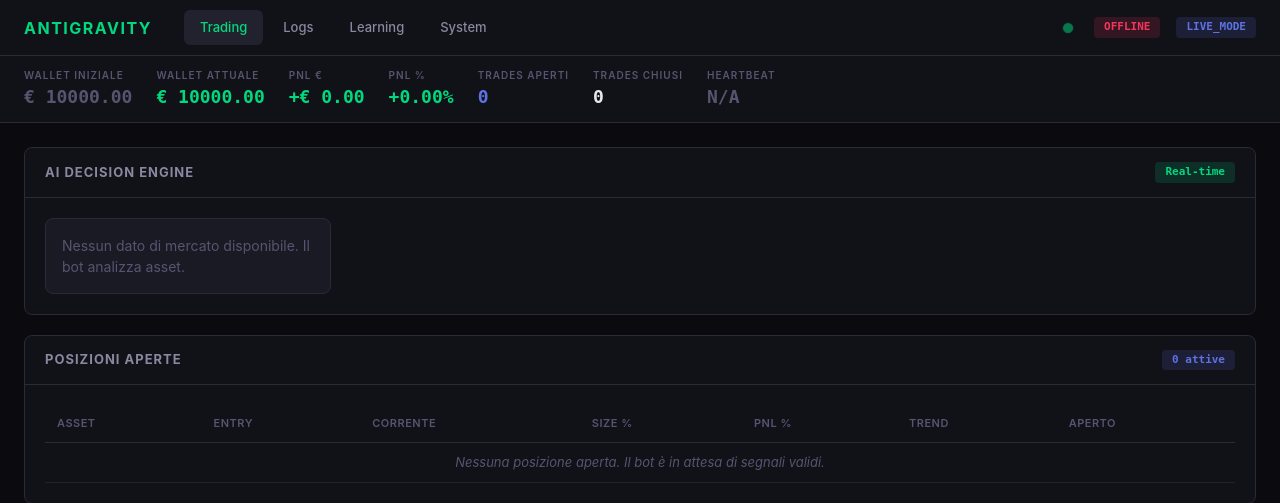
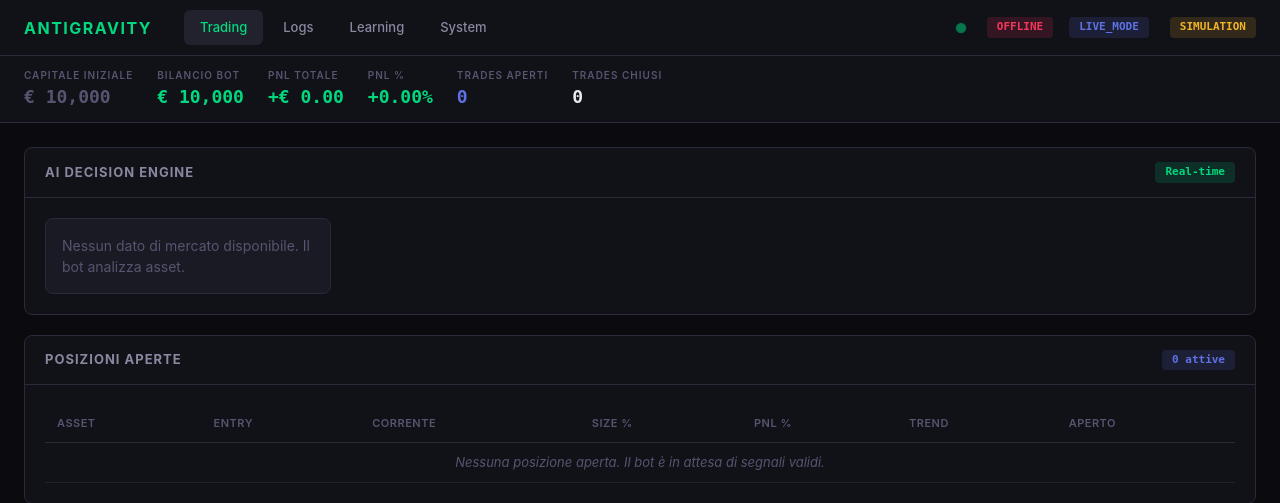
Before and after one commit to tony88pisa/ai-binance, a FastAPI app: page /trading in a window 1280 px wide. Shown: the top 503 px of the page. Run offline with FastAPI, Linux system fonts and the light colour scheme; data comes from the database, SQL or seed files in the repository; data that the repository does not hold is empty.

Commit message:
feat(dashboard): full sync with binance testnet ui and real balance

```diff
--- a/dashboard/static/js/trading.js
+++ b/dashboard/static/js/trading.js
@@ -31,14 +31,39 @@ async function refresh() {
       const wNow = parseFloat(state.wallet_current || 0);
       const pEur = parseFloat(state.pnl_eur || 0);
       const pPct = parseFloat(state.pnl_pct || 0);
+      const exMode = state.exchange_mode || 'SIMULATION';
+      const currency = exMode === 'TESTNET' ? '$' : '€';
 
-      if (document.getElementById('wallet-init')) document.getElementById('wallet-init').textContent = '€ ' + wInit.toFixed(2);
+      // Update Mode Badge
+      if (document.getElementById('exchange-mode-badge')) {
+          const emb = document.getElementById('exchange-mode-badge');
+          emb.textContent = exMode;
+          emb.className = 'badge ' + (exMode === 'TESTNET' ? 'badge-green' : 'badge-amber');
+      }
+
+      // Update Init Wallet
+      if (document.getElementById('wallet-init')) {
+          document.getElementById('wallet-init').textContent = currency + ' ' + wInit.toLocaleString();
+      }
+
+      // Update Current Wallet
       if (document.getElementById('wallet-now')) {
-          document.getElementById('wallet-now').textContent = '€ ' + wNow.toFixed(2);
+          document.getElementById('wallet-now').textContent = currency + ' ' + wNow.toLocaleString();
           document.getElementById('wallet-now').className = 'stat-value ' + colorPnl(pEur);
       }
+
+      // Update Testnet Box
+      if (document.getElementById('testnet-balance-box')) {
+          if (state.testnet_balance_usdt !== null && state.testnet_balance_usdt !== undefined) {
+              document.getElementById('testnet-balance-box').style.display = 'flex';
+              document.getElementById('testnet-balance-val').textContent = state.testnet_balance_usdt.toLocaleString() + ' USDT';
+          } else {
+              document.getElementById('testnet-balance-box').style.display = 'none';
+          }
+      }
+
       if (document.getElementById('pnl-eur')) {
-          document.getElementById('pnl-eur').textContent = (pEur >= 0 ? '+' : '') + '€ ' + pEur.toFixed(2);
+          document.getElementById('pnl-eur').textContent = (pEur >= 0 ? '+' : '') + currency + ' ' + pEur.toFixed(2);
           document.getElementById('pnl-eur').className = 'stat-value ' + colorPnl(pEur);
       }
       if (document.getElementById('pnl-pct')) {
@@ -47,10 +72,7 @@ async function refresh() {
       }
       if (document.getElementById('open-cnt')) document.getElementById('open-cnt').textContent = (positions && !posErr) ? positions.length : 0;
       if (document.getElementById('closed-cnt')) document.getElementById('closed-cnt').textContent = state.closed_trades || 0;
-      if (document.getElementById('hb-val')) {
-          const hbStr = (state.hb || '---').toString();
-          document.getElementById('hb-val').textContent = hbStr.includes('T') ? hbStr.split('T').pop().split('.')[0] : hbStr;
-      }
+
     } else {
       // Error state
       if (document.getElementById('sys-status')) {
--- a/dashboard/templates/trading.html
+++ b/dashboard/templates/trading.html
@@ -19,21 +19,26 @@
       <span class="pulse"></span>
       <span id="sys-status" class="badge badge-green">ONLINE</span>
       <span id="sys-mode" class="badge badge-blue">BOOT</span>
+      <span id="exchange-mode-badge" class="badge badge-amber" style="margin-left:5px;">SIMULATION</span>
     </div>
   </nav>
 
   <!-- Stats Bar -->
   <div class="stats-bar">
     <div class="stat-item">
-      <span class="stat-label">Wallet Iniziale</span>
+      <span class="stat-label">Capitale Iniziale</span>
       <span class="stat-value c-muted" id="wallet-init">€ 50.00</span>
     </div>
     <div class="stat-item">
-      <span class="stat-label">Wallet Attuale</span>
+      <span class="stat-label" id="wallet-label">Bilancio Bot</span>
       <span class="stat-value" id="wallet-now">€ ...</span>
     </div>
+    <div class="stat-item" id="testnet-balance-box" style="display:none;">
+      <span class="stat-label">Binance Testnet</span>
+      <span class="stat-value c-green" id="testnet-balance-val">0.00 USDT</span>
+    </div>
     <div class="stat-item">
-      <span class="stat-label">PnL €</span>
+      <span class="stat-label">PnL Totale</span>
       <span class="stat-value" id="pnl-eur">...</span>
     </div>
     <div class="stat-item">
@@ -47,10 +52,6 @@
     <div class="stat-item">
       <span class="stat-label">Trades Chiusi</span>
       <span class="stat-value" id="closed-cnt">0</span>
-    </div>
-    <div class="stat-item">
-      <span class="stat-label">Heartbeat</span>
-      <span class="stat-value c-muted" id="hb-val">---</span>
     </div>
   </div>
 
```
